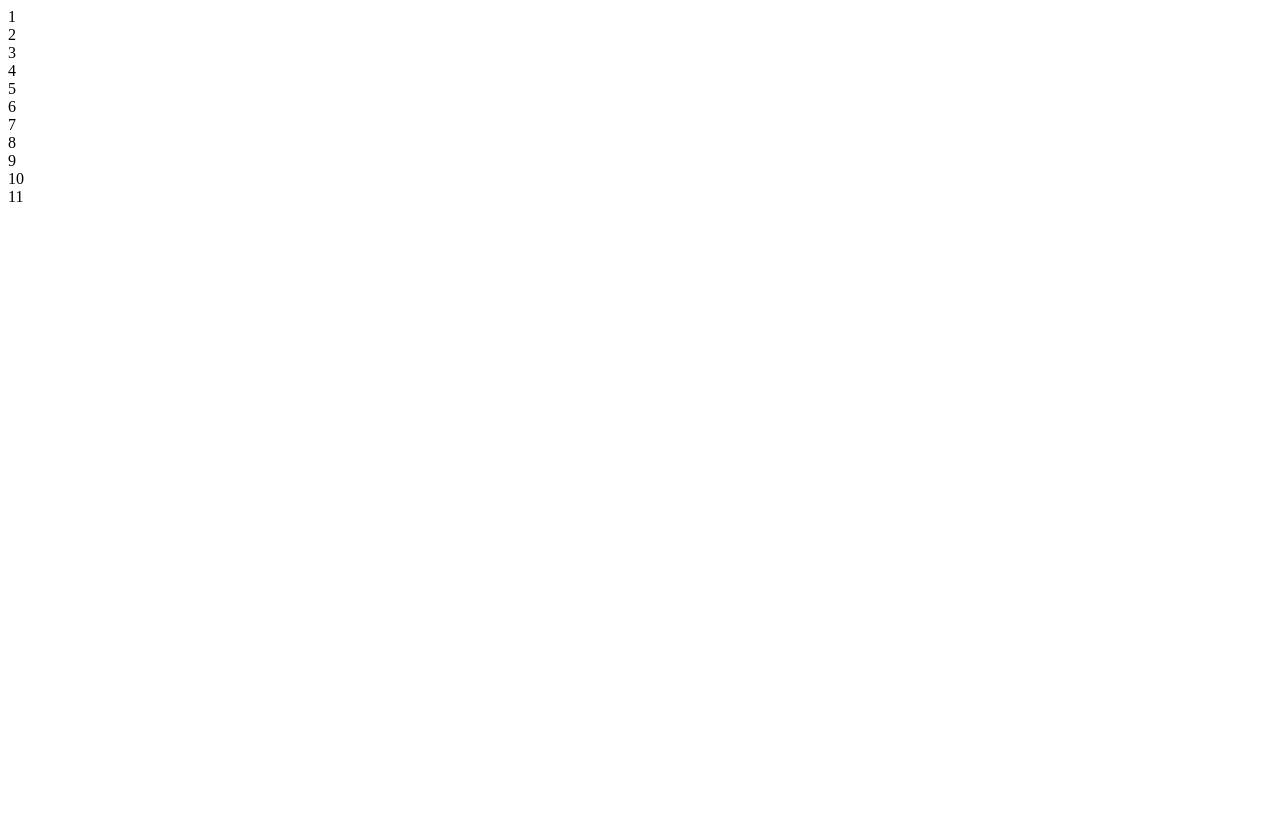
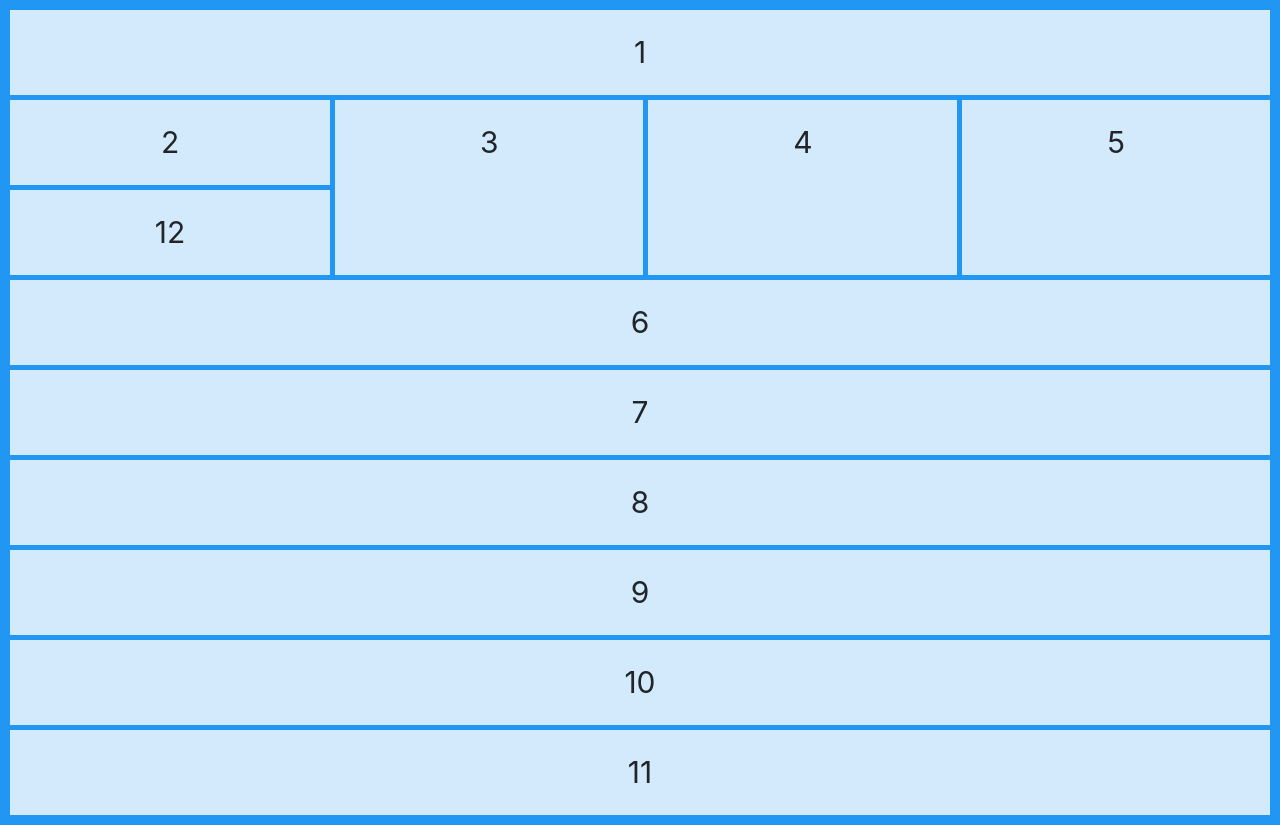
Before and after one commit to mopiata/maji-restaurant, a plain HTML site: page index.html in a window 1280 px wide. Before the commit the page ends 800 px from the top, so only its background shows below. Drawn offline with Linux system fonts and the light colour scheme.

Commit message:
set up grid

```diff
--- a/css/styles.css
+++ b/css/styles.css
@@ -1,7 +1,7 @@
 .grid-container {
       display: grid;
       grid-template-columns: auto auto auto auto;
-      grid-gap: 10px;
+      grid-gap: 5px;
       background-color: #2196F3;
       padding: 10px;
     }
@@ -22,9 +22,15 @@
 
     .item2 {
       grid-row-start: 5;
+      grid-row-end: 6;
+      grid-column-start:1;
+      grid-column-end:2;
+    }
+    .item12 {
+      grid-row-start: 6;
       grid-row-end: 7;
-      grid-column-start: 1;
-      grid-column-end: 2;
+      grid-column-start:1;
+      grid-column-end:2;
     }
 
     .item3 {
--- a/index.html
+++ b/index.html
@@ -3,13 +3,13 @@
 
 <head>
   <title>Maji Restaurant</title>
-
+  <link href="css/bootstrap.css" rel="stylesheet" type="text/css">
+  <link href="css/styles.css" rel="stylesheet" type="text/css">
+  <script src="js/jquery-3.3.1.js"></script>
+  <script src="js/scripts.js"></script>
 </head>
 
 <body>
-
-
-
   <div class="grid-container">
     <div class="item1">1</div>
     <div class="item2">2</div>
@@ -22,6 +22,7 @@
     <div class="item9">9</div>
     <div class="item10">10</div>
     <div class="item11">11</div>
+    <div class="item12">12</div>
   </div>
 
 
```
